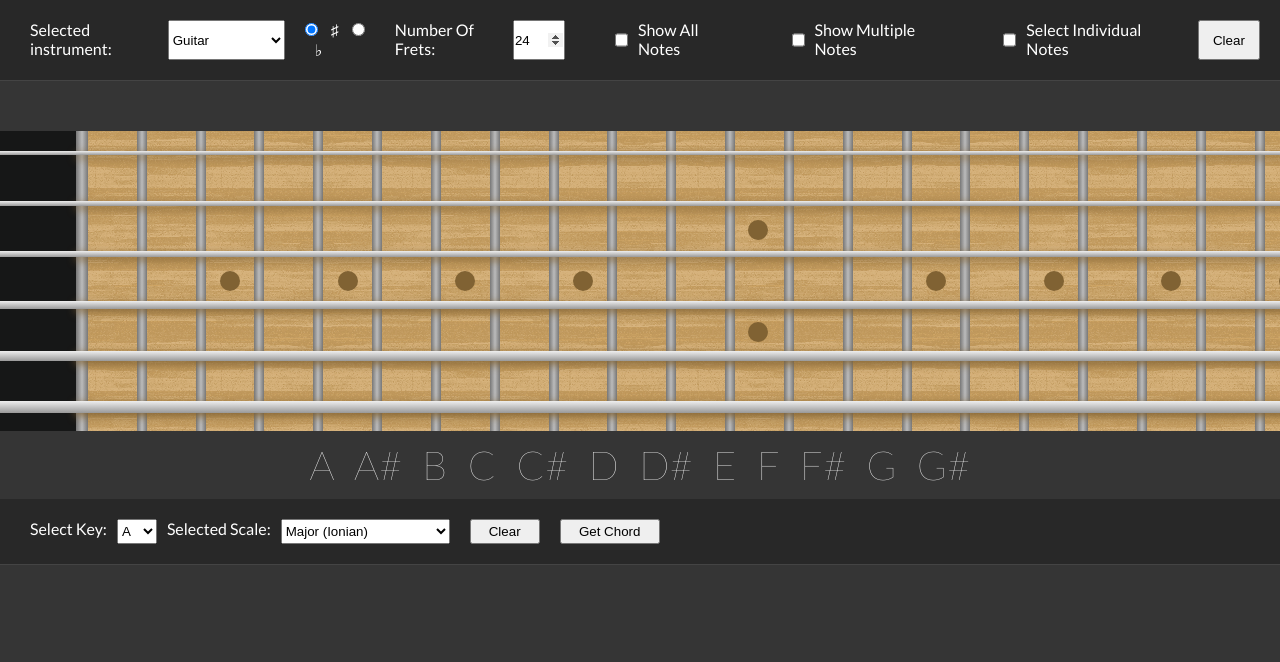
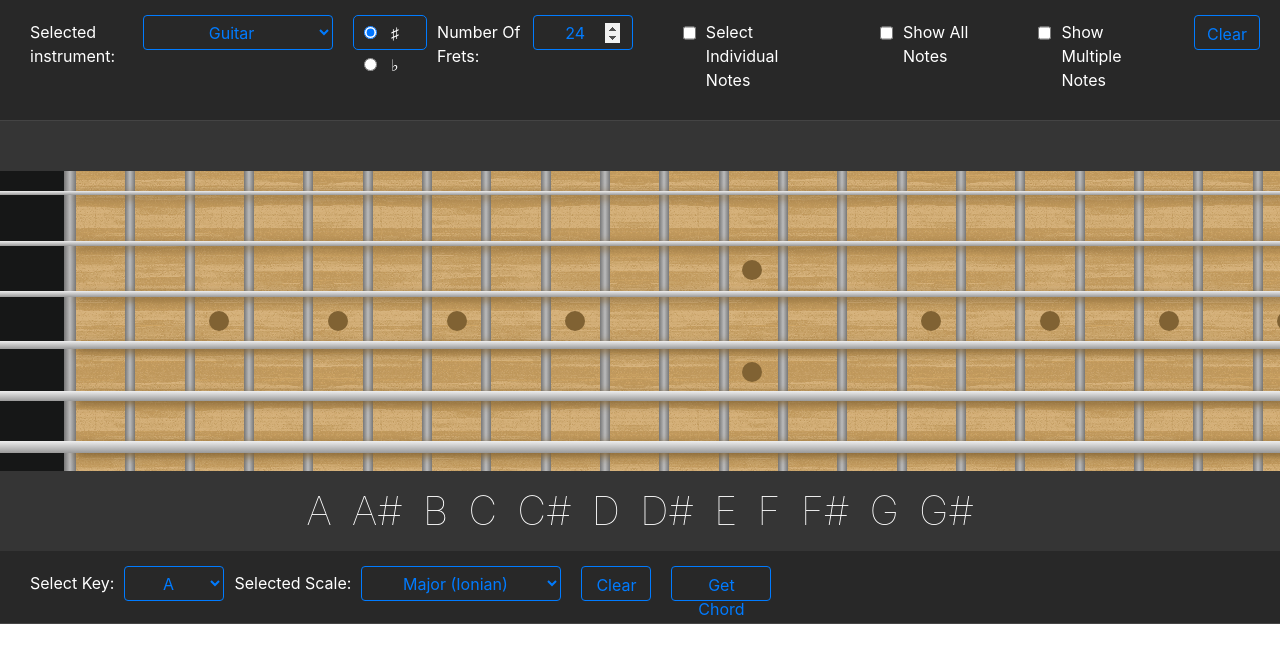
Before and after one commit to angrypenguinsoftware/js-guitar2, a website: page index.html in a window 1280 px wide. Shown: the top 662 px of the page. Drawn offline with nearby package versions, Linux system fonts and the light colour scheme.

Commit message:
Added chord identification and added bootstrap

```diff
--- a/app.js
+++ b/app.js
@@ -10,7 +10,6 @@ const showAllNotesSelector = document.querySelector('#show-all-notes');
 const showMultipleNotesSelector = document.querySelector('#show-multiple-notes');
 const showIndividualSelectedNotes = document.querySelector('#select-individual-notes');
 const clearButton = document.querySelector('#clear-button');
-//const fretNumbersSection = document.querySelector('.fretNumbers');
 const noteNameSection = document.querySelector('.note-name-section');
 const scaleSelector = document.querySelector('#scale-selector');
 const keySelector = document.querySelector('#key-selector');
@@ -21,33 +20,25 @@ const showChords = document.querySelector('.show-chords');
 const singleFretMarkPositions = [3, 5, 7, 9, 15, 17, 19, 21];
 const doubleFretMarkPositions = [12, 24];
 
-// const notesFlat = ["C", "Db", "D", "Eb", "E", "F", "Gb", "G", "Ab", "A", "Bb", "B"];
-// const notesSharp = ["C", "C#", "D", "D#", "E", "F", "F#", "G", "G#", "A", "A#", "B"];
-
 const notesFlat = ["A", "Bb", "B", "C", "Db", "D", "Eb", "E", "F", "Gb", "G", "Ab"];
 const notesSharp = ["A", "A#", "B", "C", "C#", "D", "D#", "E", "F", "F#", "G", "G#"];
 
 // Other instruments tunings object
-// const instrumentTuningPresets = {
-//     'Guitar': [4, 11, 7, 2, 9, 4],
-//     'Guitar 1 Step Down': [3, 10, 6, 1, 8, 3],
-//     'Guitar Drop D': [4, 11, 7, 2, 9, 2],
-//     'Bass (4 Strings)': [7, 2, 9, 4],
-//     'Bass (5 Strings)': [7, 2, 9, 4, 11],
-//     'Ukulele': [9, 4, 0, 7],
-//     'Open C': [4, 0, 7, 0, 7, 0],
-//     'Open D': [2, 9, 6, 2, 9, 2],
-//     'Modal D': [2, 9, 7, 2, 7, 2],
-//     'Open D Minor': [2, 7, 5, 2, 7, 2],
-//     'Open G': [2, 11, 7, 2, 7, 2],
-//     'Modal G': [2, 0, 7, 2, 7, 2],
-//     'Open G Minor': [2, 10, 7, 2, 7, 2],
-//     'Open A': [4, 9, 4, 1, 9, 4]
-// };
-
 const instrumentTuningPresets = {
     'Guitar': [7, 2, 10, 5, 0, 7],
-    'Bass (4 Strings)': [10, 5, 0, 7]
+    'Guitar 1 Step Down': [6, 1, 9, 4, 11, 6],
+    'Guitar Drop D': [7, 2, 10, 5, 12, 5],
+    'Bass (4 Strings)': [10, 5, 0, 7],
+    'Bass (5 Strings)': [10, 5, 12, 7, 2],
+    'Ukulele': [12, 7, 3, 10],
+    'Open C': [7, 3, 10, 3, 10, 3],
+    'Open D': [5, 12, 9, 5, 12, 5],
+    'Modal D': [5, 12, 10, 5, 10, 5],
+    'Open D Minor': [5, 10, 8, 5, 10, 5],
+    'Open G': [5, 2, 10, 5, 10, 5],
+    'Modal G': [5, 3, 10, 5, 10, 5],
+    'Open G Minor': [5, 1, 10, 5, 10, 5],
+    'Open A': [7, 12, 7, 4, 12, 7]
 };
 
 // List of scales
@@ -67,10 +58,8 @@ const scaleFormulas = {
     'Harmonic Minor': [0, 2, 3, 5, 7, 8, 11]
 };
 
-// const notesFlat = ["A", "Bb", "B", "C", "Db", "D", "Eb", "E", "F", "Gb", "G", "Ab"];
-// const notesSharp = ["A", "A#", "B", "C", "C#", "D", "D#", "E", "F", "F#", "G", "G#"];
-
 // This is confusing but the root note starts on 0 not 1...
+// so 1-3-5 is actually 0-4-7
 const chordFormulas = {
     'Major': [0, 4, 7],
     'Minor': [0, 3, 7],
@@ -97,7 +86,8 @@ const chordFormulas = {
     'Minor 11th': [0, 2, 3, 6, 7, 10],
     '7th #11th': [0, 2, 4, 6, 7, 10],
     '13th': [0, 2, 4, 5, 7, 8, 10],
-    'Minor 13th': [0, 2, 3, 5, 7, 8, 10]
+    'Minor 13th': [0, 2, 3, 5, 7, 8, 10],
+    'Power Chord': [0, 7]
 }
 
 // use let as these settings will change
@@ -124,7 +114,6 @@ const app = {
     init(){
         this.setupFretboard();
         this.setupinstrumentSelector();
-        // this.setupFretNumbersSection();
         this.setupNoteNameSection();
         this.setupKeySelector();
         this.setupScaleSelector();
@@ -223,15 +212,6 @@ const app = {
         }
     },
 
-    // setupFretNumbersSection(){
-    //     fretNumbersSection.innerHtml = '';
-    //     let fretNumbers = singleFretMarkPositions;
-    //     fretNumbers.forEach((fretNumber) => {
-    //         let fretNumberElement = tools.createElement('span', fretNumber);
-    //         fretNumbersSection.appendChild(fretNumberElement);
-    //     });
-    // },
-
     setupNoteNameSection(){
         noteNameSection.innerHTML = '';
         let noteNames;
@@ -288,7 +268,6 @@ const app = {
             each.remove();
         })
     }
-
 }
 
 const handlers = {
@@ -319,9 +298,6 @@ const handlers = {
     },
 
     showClickedNoteDot(event){
-
-        console.log(event.target);
-
         // Persists the notes
         if (showIndividualNotes) {
             if (!chordNotes.includes(event.target.dataset.note)) {
@@ -335,34 +311,14 @@ const handlers = {
                     event.target.style.setProperty('--noteDotOpacity', 1);
                     // event.target.style.setProperty('--noteBackground', 'red');
                 }
+
+                if (showAllNotes) {
+                    event.target.style.setProperty('--noteBackground', 'red');
+                }
             }
         } else {
             return;
         }
-
-        // if (event.target.style.getPropertyValue('--noteDotOpacity') == 0 || event.target.style.getPropertyValue('--noteDotOpacity') == null) {
-        //     console.log('yes');
-        //     if (showAllNotes || showIndividualNotes){
-        //         return;
-        //     }
-        //     if (event.target.classList.contains('note-fret')){
-        //         if (showMultipleNotes){
-        //             app.toggleMultipleNotes(event.target.dataset.note, 1);
-        //         } else {
-        //             event.target.style.setProperty('--noteDotOpacity', 1);
-        //         }
-        //     }
-        // } else {
-        //     console.log('no');
-        //     if (showAllNotes || showIndividualNotes){
-        //         return;
-        //     }
-        //     if (showMultipleNotes){
-        //         app.toggleMultipleNotes(event.target.dataset.note, 0);
-        //     } else {
-        //         event.target.style.setProperty('--noteDotOpacity', 0);
-        //     }
-        // }
     },
 
     setSelectedInstrument(event){
@@ -433,18 +389,17 @@ const handlers = {
     },
 
     identifyChord(event){
-        // let newNotes = [chordNotes.sort()];
         let arr = [];
         let temp;
         let offset;
         let rootNote;
         let chordsToShow = [];
 
+        // Clear the list of chords
+        app.clearChordList();
+
         // Will manipulate chordNotes so use local array instead
         let localChordNotes = [] = chordNotes;
-
-        // console.log(chordNotes);
-        // const notesSharp = ["A", "A#", "B", "C", "C#", "D", "D#", "E", "F", "F#", "G", "G#"];
 
         for (let w = 0; w < chordNotes.length; w++) {
             // Cycle through chordNotes changing the starting not of localChordNotes each time...
@@ -452,7 +407,6 @@ const handlers = {
             for (let i = 0; i < localChordNotes.length; i++) {
                 rootNote = localChordNotes[0];
                 if (typeof localChordNotes[i] != 'undefined') {
-                    // console.log("local " + chordNotes[i]);
                     if (accidentals === 'flats'){
                         // Flats
                         temp = notesFlat.indexOf(localChordNotes[i]);
@@ -471,34 +425,23 @@ const handlers = {
                         temp = temp + 12;
                     }
 
-                    // let objChordNote = {
-                    //     'chordNoteName': chordNotes[i],
-                    //     'chordNoteValue': temp,
-                    //     'chordTone': temp - offset
-                    // }
-                    // arr.push(objChordNote);
-
                     arr.push(temp - offset);
                 }
             }
+            // FYI array.sort() in javascript sucks! it sorts numbers alphabetically
+            // Use the below code to sort numbers correctly
             let bob = arr.sort((a, b) => a - b).toString();
-            // let bob = arr.toString();
-            // console.log("this is bob - " + bob);
             arr = [];
 
             for (chord in chordFormulas){
-                // console.log(chordFormulas[chord].toString());
                 if (bob == chordFormulas[chord].toString()) {
                     if (typeof rootNote != 'undefined') {
-                        // console.log(rootNote + " " + chord + " " + chordFormulas[chord].toString());
-                        chordsToShow.push(rootNote + " " + chord + "  - " + localChordNotes);
+                        chordsToShow.push(rootNote + " " + chord + " - " + localChordNotes);
                     }
                 }
             }
 
-            // console.log(localChordNotes);
             let blah = localChordNotes.shift();
-            // console.log("BLAH - " + localChordNotes);
             localChordNotes.push(blah);
         }
 
@@ -511,7 +454,6 @@ const handlers = {
             let item = tools.createElement('li', 'No Identifiable Chords to Show');
             showChords.appendChild(item);
         }
-
     },
 
     // ---- Event Listeners Start Here ----
@@ -532,7 +474,6 @@ const handlers = {
         keySelector.addEventListener('click', (event) => {
             app.setupFretboard();
             selectedKey = event.target.value;
-            // console.log(selectedKey);
         });
 
         scaleSelector.addEventListener('click', (event) => {
@@ -563,16 +504,6 @@ const handlers = {
 
             for( let j = 0; j < notes.length; j++){
                 if (index2.includes(j)){
-
-
-                    // if (selectedKey === notes[j]) {
-                    //     //root.style.setProperty('--noteBackground', 'black');
-                    //     noteFret.setAttribute('note-color', 'black');
-                    // } else {
-                    //      //root.style.setProperty('--noteBackground', 'teal');
-                    //      noteFret.setAttribute('note-color', 'teal');
-                    //  }
-
                     app.toggleMultipleNotes(notes[j], 1);
                 }
             }
--- a/index.html
+++ b/index.html
@@ -6,13 +6,16 @@
     <meta name="viewport" content="width=device-width, initial-scale=1.0">
     <link rel="icon" href="/images/guitar.png">
     <link rel="stylesheet" href="./styles.css">
+    <link rel="stylesheet" href="https://stackpath.bootstrapcdn.com/bootstrap/4.5.2/css/bootstrap.min.css">
     <title>JS-guitar</title>
+    <script src="https://code.jquery.com/jquery-3.5.1.min.js"></script>
+    <script src="https://stackpath.bootstrapcdn.com/bootstrap/4.5.2/js/bootstrap.min.js"></script>
 </head>
 <body>
-
+    <div class='wrapper'>
         <div class="settings">
             <label for="instrument-selector">Selected instrument:</label>
-        <select name="instrument-selector" id="instrument-selector"></select>
+            <select name="instrument-selector" class="btn btn-dropdown btn-outline-primary dropdown-toggle" id="instrument-selector"></select>
 
             <div class="accidental-selector">
                 <input type="radio" class="acc-select" id="sharps" name="accidentals" value="sharps" checked>
@@ -21,18 +24,18 @@
                 <label for="flats">♭</label>
             </div>
             <label for="number-of-frets">Number Of Frets: </label>
-        <input type="number" id="number-of-frets" min="5" max="30" value="24">
+            <input type="number" class="btn btn-outline-primary dropdown-toggle" id="number-of-frets" min="5" max="30" value="24">
 
-        <input type="checkbox" id="show-all-notes">
+            <input type="checkbox" class="btn-checkbox btn-primary" id="select-individual-notes">
+            <label for="select-individual-notes">Select Individual Notes </label>
+
+            <input type="checkbox" class="btn-checkbox btn-primary" id="show-all-notes">
             <label for="show-all-notes">Show All Notes </label>
 
-        <input type="checkbox" id="show-multiple-notes">
+            <input type="checkbox" class="btn-checkbox btn-primary" id="show-multiple-notes">
             <label for="show-multiple-notes">Show Multiple Notes</label>
 
-        <input type="checkbox" id="select-individual-notes">
-        <label for="select-individual-notes">Select Individual Notes </label>
-
-        <button type="button" id="clear-button">Clear </button>
+            <button type="button" class='btn btn-outline-primary' id="clear-button">Clear </button>
         </div>
         <div class="fretboard">
             <!--Everything happens here-->
@@ -43,18 +46,19 @@
 
         <div class="theory">
             <label for="key-selector">Select Key: </label>
-        <select name="key-selector" id="key-selector"></select>
+            <select name="key-selector" class="btn  btn-outline-primary dropdown-toggle" id="key-selector"></select>
 
             <label for="scale-selector">Selected Scale: </label>
-        <select name="scale-selector" id="scale-selector"></select>
+            <select name="scale-selector" class="btn btn-dropdown btn-outline-primary dropdown-toggle" id="scale-selector"></select>
 
-        <button type="button" id="clear-button-theory">Clear </button>
+            <button type="button" class='btn btn-outline-primary' id="clear-button-theory">Clear </button>
 
             <div class="identifyChord">
-            <button type="button" id="get-chord">Get Chord</button>
+                <button type="button" class='btn btn-outline-primary' id="get-chord">Get Chord</button>
             </div>
         </div>
         <div class="show-chords"></div>
+    </div>
 
     <script src="./app.js"></script>
 </body>
--- a/styles.css
+++ b/styles.css
@@ -20,8 +20,15 @@
 }
 
 body{
-    background: #353535;
     font-family: Lato, sans-serif;
+    /* height: 100%;
+    background-color: #353535; */
+}
+
+.wrapper {
+    width: 100%;
+    height: 100%;
+    background-color: #353535;
 }
 
 /* changed display to block from flex as flex would not allow multiple lines */
@@ -35,6 +42,18 @@ body{
 
 .accidental-selector{
     margin-left: 20px;
+    border-width: 1px;
+    border-style: solid;
+    border-color: #007bff;
+    border-radius: 5px;
+    padding-left: 10px;
+    padding-top: 5px;
+    margin-top: -5px;
+    height: 35px;
+}
+
+.accidental-selector:hover {
+    background-color: #007bff;
 }
 
 
@@ -46,10 +65,26 @@ body{
 
 #get-chord {
     margin-left: 20px;
-    height: 25px;
+}
+
+.btn {
+    height: 35px;
     width: 100px;
     text-align: center;
+    margin-top: -5px;
+}
 
+.btn-dropdown {
+    height: 35px;
+    width: 200px;
+    text-align: center;
+    margin-top: -5px;
+}
+
+.btn-checkbox {
+    width: 20px;
+    height: 20px;
+    margin-top: 3px;
 }
 
 
@@ -181,9 +216,9 @@ label{
 
 .show-chords {
     color: #eee;
+    background-color: #00baba;
     padding-left: 100px;
 }
-
 
 /* .theory {
     display: flex;
```
Lines whose indentation alone changed are shown as unchanged.
